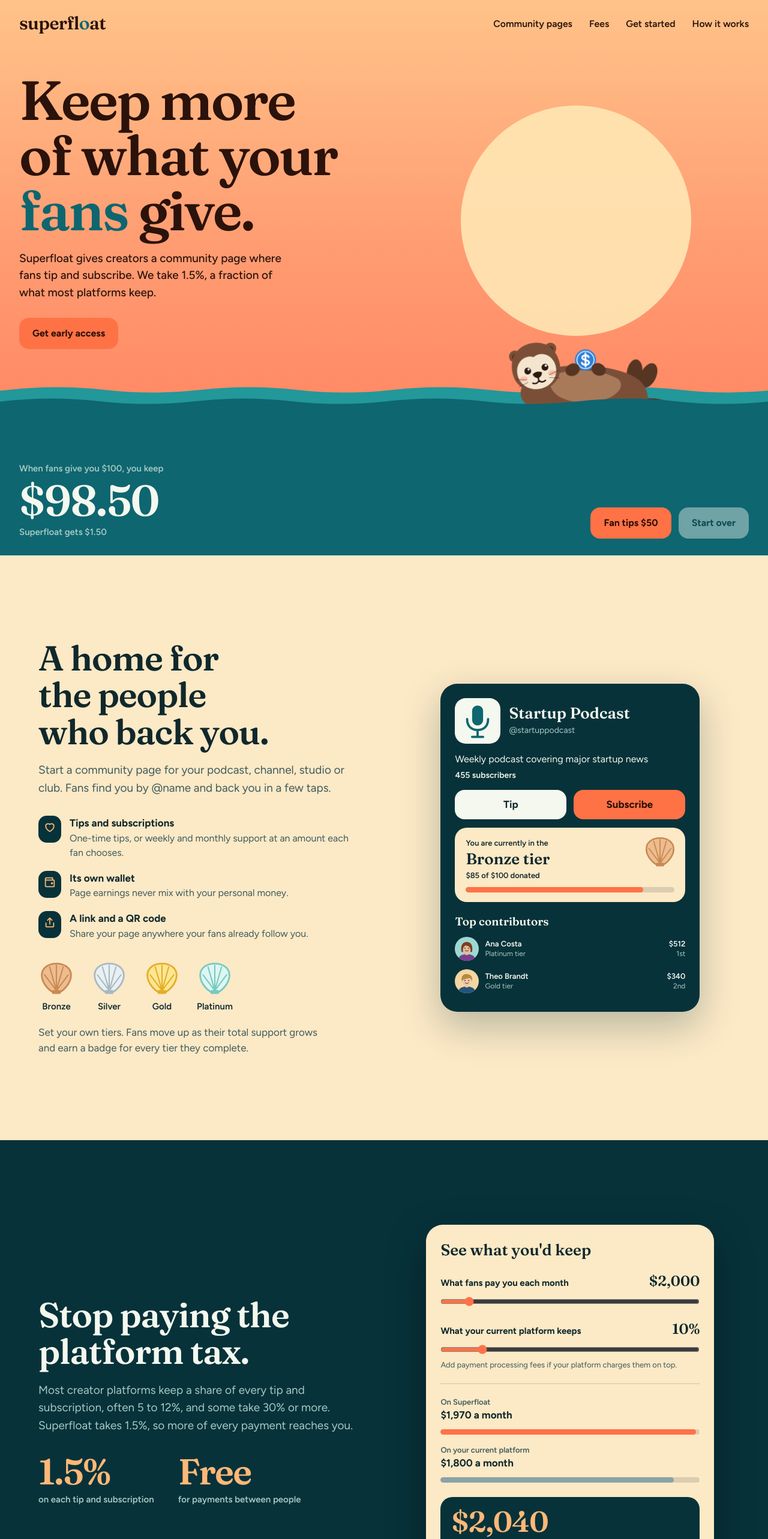
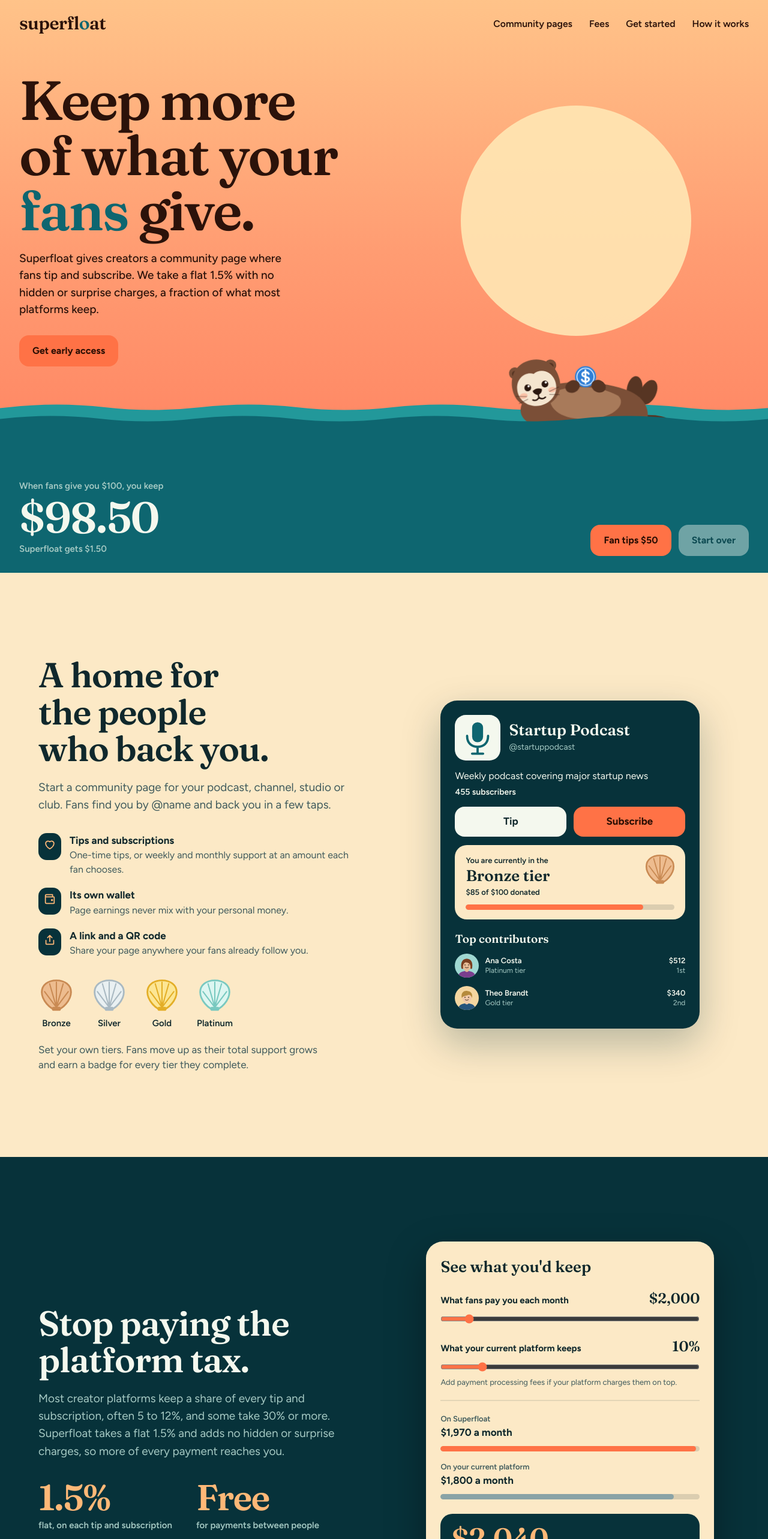
Before and after one commit to johnpathadan/superfloat-landing, a Next.js app: page / in a window 1280 px wide. Shown: the top 2566 px of the page at 60% size. Built offline with nearby package versions, Linux system fonts and the light colour scheme.

Commit message:
fees wording changes

```diff
--- a/app/how-it-works/page.tsx
+++ b/app/how-it-works/page.tsx
@@ -28,7 +28,7 @@ const PIECES: { icon: IconName; title: string; body: string }[] = [
 
 const QUESTIONS = [
   { q: "Do I need to know anything about crypto?", a: "No. You sign in like any other app, see your balance in dollars, and pay with a tap. Superfloat handles the wallet and the network for you." },
-  { q: "Who pays the network fees?", a: "Coinbase covers the small network fee on every payment, so the only cost is Superfloat's 1.5% on tips and subscriptions. Payments between people are free." },
+  { q: "Who pays the network fees?", a: "Coinbase covers the small network fee on every payment, so the only cost is Superfloat's flat 1.5% on tips and subscriptions, with no hidden or surprise charges. Payments between people are free." },
   { q: "Can other people see my payments?", a: "Base is a public ledger, so payments are recorded with wallet addresses and amounts, but not your name or @handle. In the app, only your accepted connections see your activity in the Social feed." },
   { q: "Why does each page get its own wallet?", a: "So your page earnings never mix with your personal money. Fans paying your page never see your personal wallet, and you switch between wallets from the same login." },
 ];
--- a/app/page.tsx
+++ b/app/page.tsx
@@ -10,7 +10,7 @@ import type { IconName } from "./_landing/icons";
 
 export const metadata: Metadata = {
   title: "Superfloat",
-  description: "Community pages for creators. Fans tip and subscribe in digital dollars, and Superfloat takes just 1.5%.",
+  description: "Community pages for creators. Fans tip and subscribe in digital dollars, and Superfloat takes a flat 1.5% with no hidden charges.",
 };
 
 export const viewport: Viewport = { themeColor: "#FFC389" };
@@ -24,7 +24,7 @@ const PERKS: { icon: IconName; title: string; body: string }[] = [
 const TIERS = ["Bronze", "Silver", "Gold", "Platinum"];
 
 const FEES = [
-  { figure: "1.5%", label: "on each tip and subscription" },
+  { figure: "1.5%", label: "flat, on each tip and subscription" },
   { figure: "Free", label: "for payments between people" },
 ];
 
@@ -99,7 +99,7 @@ export default function Home() {
         <SiteNav />
         <div className={s.heroCopy}>
           <h1 id="hero-title">Keep more of what your <em>fans</em> give.</h1>
-          <p>Superfloat gives creators a community page where fans tip and subscribe. We take 1.5%, a fraction of what most platforms keep.</p>
+          <p>Superfloat gives creators a community page where fans tip and subscribe. We take a flat 1.5% with no hidden or surprise charges, a fraction of what most platforms keep.</p>
           <WaitlistButton source="hero" />
         </div>
         <HeroSea />
@@ -147,7 +147,7 @@ export default function Home() {
           <div className={s.savingsInner}>
             <div>
               <h2 id="savings-title" className={s.h2}>Stop paying the platform tax.</h2>
-              <p className={s.lead}>Most creator platforms keep a share of every tip and subscription, often 5 to 12%, and some take 30% or more. Superfloat takes 1.5%, so more of every payment reaches you.</p>
+              <p className={s.lead}>Most creator platforms keep a share of every tip and subscription, often 5 to 12%, and some take 30% or more. Superfloat takes a flat 1.5% and adds no hidden or surprise charges, so more of every payment reaches you.</p>
               <ul className={s.fees}>
                 {FEES.map((f) => <li key={f.label}><strong>{f.figure}</strong><span>{f.label}</span></li>)}
               </ul>
```
